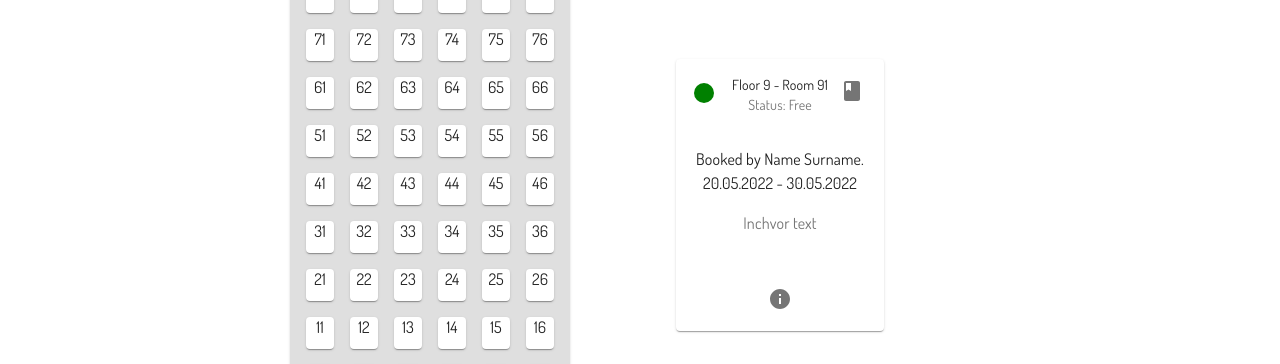
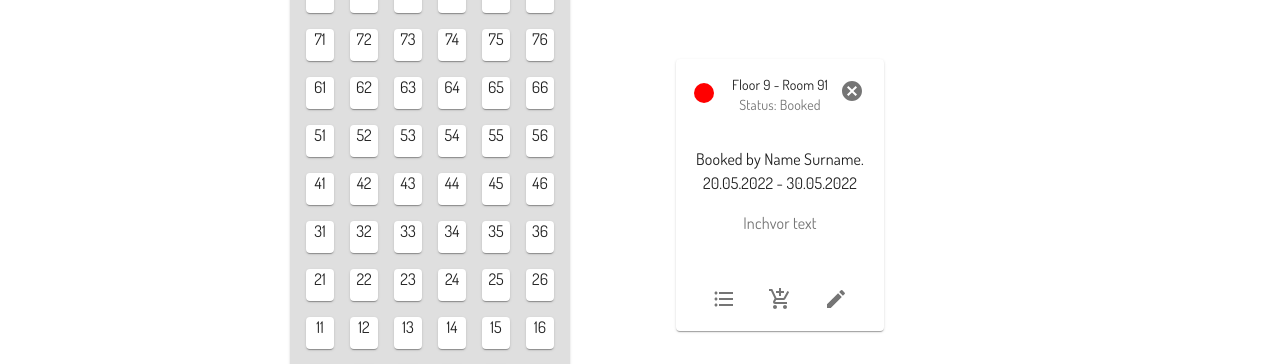
Before and after one commit to hightgha/group-two, a React (Create React App) app: page / in a window 1280 px wide. Shown: the part 244-608 px from the top of the page. Built offline with nearby package versions, Linux system fonts and the light colour scheme.

Commit message:
UserContext

```diff
--- a/src/App.js
+++ b/src/App.js
@@ -1,10 +1,12 @@
 import { makeStyles } from '@material-ui/core';
+import { useContext, useState } from 'react';
 import { Route, Routes } from 'react-router-dom';
 import About from './components/About';
 import Auth from './components/Auth';
 import Home from './components/Home';
 import Navbar from './components/Navbar';
 import Profile from './components/Profile';
+import UserContext from './contexts/UserContext';
 
 const useStyles = makeStyles({
   App: {
@@ -14,17 +16,20 @@ const useStyles = makeStyles({
 
 export default function App() {
   const classes = useStyles();
+  const [user, setUser] = useState({ username: 'arevik', displayName: 'Arevik Mosinyan', accessLvl: '0' }); // user - 0, staff - 1, cheif - 2
 
   return (
+    <UserContext.Provider value={user}>
       <div className={classes.App}>
         <Navbar />
 
         <Routes>
-        <Route path='/' element={<Home />} />+
-        <Route path='/about' element={<About />} />+
-        <Route path='/profile' element={<Profile />} />+
+          <Route path='/' element={<Home />} />
+          <Route path='/about' element={<About />} />
+          <Route path='/profile' element={<Profile />} />
           <Route path='/auth' element={<Auth />} />
         </Routes>
       </div>
+    </UserContext.Provider>
   );
 }
--- a/src/components/Hotel.js
+++ b/src/components/Hotel.js
@@ -42,9 +42,9 @@ export default function Hotel() {
   return (
     <Paper className={classes.hotel}>
       {hotelNumbers.map((flr, i) => (
-        <div key={i} className={classes.floor}>
+        <div key={'floor' + (9 - i)} className={classes.floor}>
           {flr.map((win, j) => (
-            <Paper key={`${i} ${j}`} className={clsx({ [classes.window]: true })}>
+            <Paper key={'room' + (9 - i) + (j + 1)} className={clsx({ [classes.window]: true })}>
               {(9 - i) * 10 + j + 1}
             </Paper>
           ))}
--- a/src/components/InfoCard.js
+++ b/src/components/InfoCard.js
@@ -27,7 +27,7 @@ export default function InfoCard(props) {
   const classes = useStyles();
   const [expanded, setExpanded] = useState(false);
 
-  const booked = false; // booked jamanakavor a, heto petqa propsov liqy ban ga
+  const booked = true; // booked jamanakavor a, heto petqa propsov liqy ban ga
 
   return (
     <Card className={classes.root}>
@@ -95,7 +95,7 @@ export default function InfoCard(props) {
             <ListItem>
               <ClearIcon className={classes.red} />
               <ListItemText primary='Juice' />
-              <IconButton disabled={false} size='small'>
+              <IconButton disabled={true} size='small'>
                 <ClearIcon />
               </IconButton>
             </ListItem>
--- /dev/null
+++ b/src/contexts/UserContext.js
@@ -0,0 +1,4 @@
+import { createContext } from 'react';
+
+const UserContext = createContext({});
+export default UserContext;
```
Lines whose indentation alone changed are shown as unchanged.
